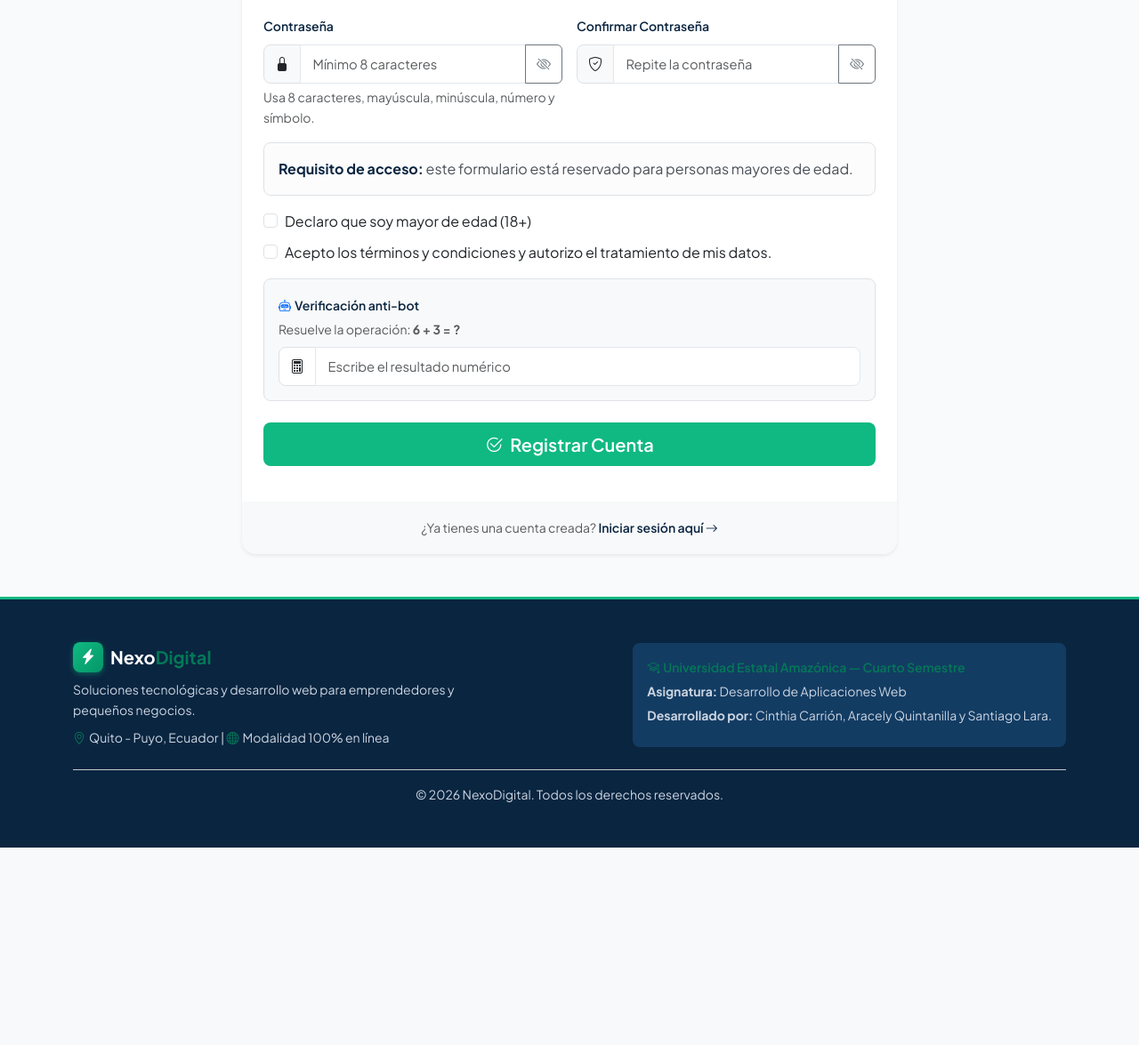
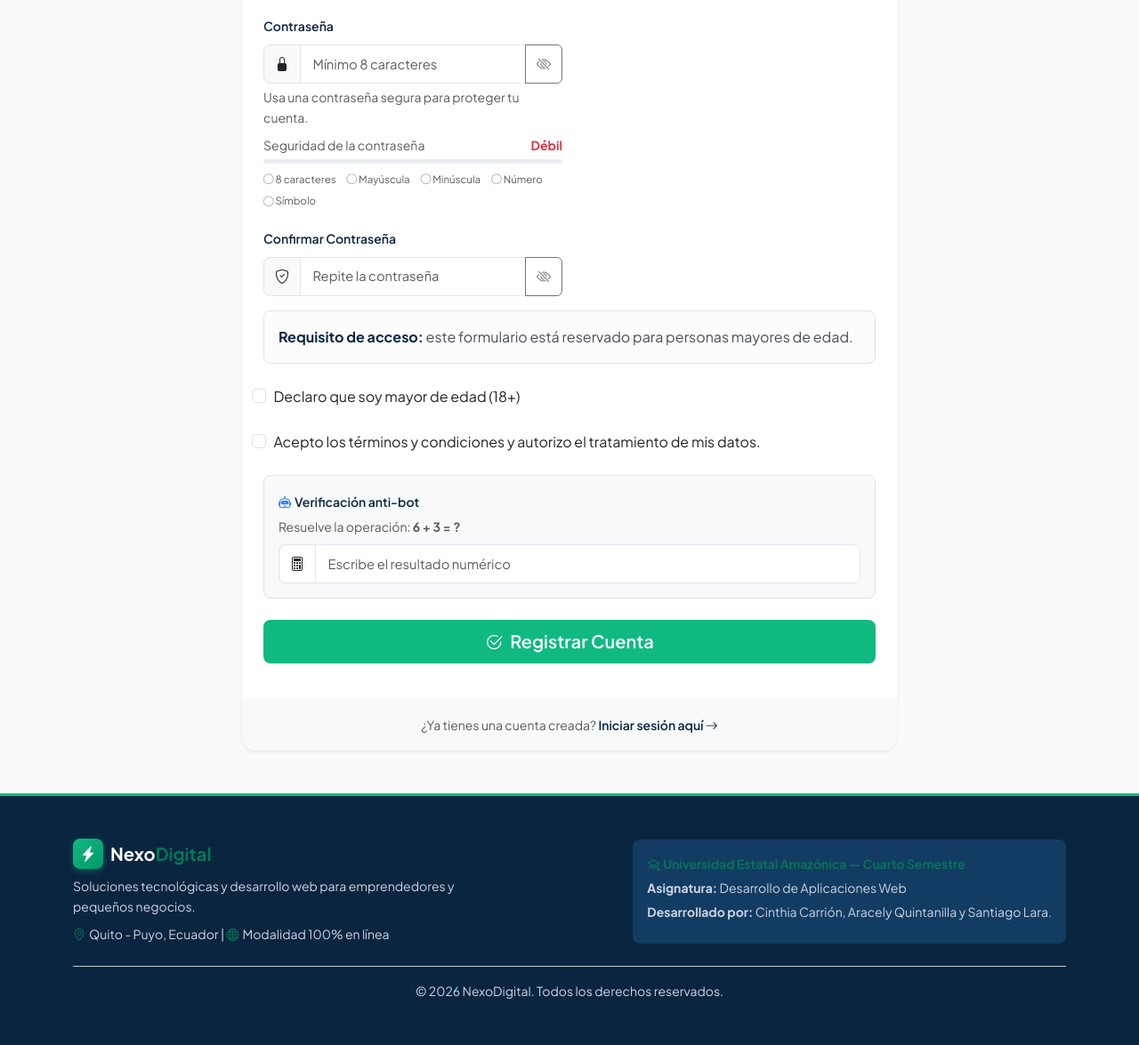
Before and after one commit to AracelyQuinta/NEXODIGITAL, a Flask app: page /registro in a window 1280 px wide. Shown: the part 799-1974 px from the top of the page at 89% size. Before the commit the page ends 1752 px from the top, so only its background shows below. Run offline with Flask 3, Linux system fonts and the light colour scheme; data that the repository does not hold is empty; some libraries are stand-ins or nearby versions.

Commit message:
formuario
actualizacion formulario de registro

```diff
--- a/static/css/estilo.css
+++ b/static/css/estilo.css
@@ -112,6 +112,38 @@ body {
 .table-filter-control:focus {
     border-color: var(--emerald);
     box-shadow: 0 0 0 0.2rem rgba(16, 185, 129, 0.16);
+}
+
+.password-rules {
+    display: flex;
+    flex-wrap: wrap;
+    gap: 0.35rem 0.75rem;
+    color: var(--text-muted);
+    font-size: 0.72rem;
+}
+
+.password-rules span {
+    white-space: nowrap;
+}
+
+.password-rules .bi-check-circle-fill {
+    color: var(--emerald-dark);
+}
+
+.password-rules .bi-circle {
+    color: #94a3b8;
+}
+
+.consent-row {
+    padding: 0.45rem 0.65rem;
+    border: 1px solid transparent;
+    border-radius: var(--radius-sm);
+    transition: background-color 0.2s ease, border-color 0.2s ease;
+}
+
+.consent-row:has(.is-invalid) {
+    border-color: var(--rose);
+    background-color: var(--rose-subtle);
 }
 
 /* Títulos con Contraste y Peso Óptimo */
--- a/static/js/script.js
+++ b/static/js/script.js
@@ -144,8 +144,19 @@ document.addEventListener("DOMContentLoaded", () => {
         const listaAdvertencias = document.getElementById("registroAdvertenciaLista");
         const password = document.getElementById("password");
         const confirmPassword = document.getElementById("confirm_password");
+        const confirmPasswordFeedback = document.getElementById("confirmPasswordFeedback");
+        const submitButton = document.getElementById("registroSubmit");
         const mayorEdad = document.getElementById("mayor_edad");
         const aceptaTerminos = document.getElementById("acepta_terminos");
+        const passwordStrengthBar = document.getElementById("passwordStrengthBar");
+        const passwordStrengthText = document.getElementById("passwordStrengthText");
+        const passwordRules = {
+            length: document.getElementById("ruleLength"),
+            upper: document.getElementById("ruleUpper"),
+            lower: document.getElementById("ruleLower"),
+            number: document.getElementById("ruleNumber"),
+            symbol: document.getElementById("ruleSymbol")
+        };
         const camposUnicos = [
             {
                 campo: "usuario",
@@ -185,12 +196,62 @@ document.addEventListener("DOMContentLoaded", () => {
             campo.classList.toggle("is-invalid", !campo.checkValidity());
         };
 
+        const actualizarReglasPassword = () => {
+            if (!password) return false;
+            const valor = password.value;
+            const reglas = {
+                length: valor.length >= 8,
+                upper: /[A-Z]/.test(valor),
+                lower: /[a-z]/.test(valor),
+                number: /\d/.test(valor),
+                symbol: /[^A-Za-z0-9]/.test(valor)
+            };
+            Object.entries(reglas).forEach(([nombre, cumple]) => {
+                const regla = passwordRules[nombre];
+                if (!regla) return;
+                regla.classList.toggle("text-success", cumple);
+                regla.classList.toggle("text-muted", !cumple);
+                const icono = regla.querySelector("i");
+                if (icono) {
+                    icono.classList.toggle("bi-check-circle-fill", cumple);
+                    icono.classList.toggle("bi-circle", !cumple);
+                }
+            });
+            const puntos = Object.values(reglas).filter(Boolean).length;
+            const porcentaje = puntos * 20;
+            passwordStrengthBar.style.width = `${porcentaje}%`;
+            passwordStrengthBar.setAttribute("aria-valuenow", porcentaje);
+            passwordStrengthBar.className = `progress-bar ${puntos < 3 ? "bg-danger" : puntos < 5 ? "bg-warning" : "bg-success"}`;
+            passwordStrengthText.textContent = puntos < 3 ? "Débil" : puntos < 5 ? "Media" : "Fuerte";
+            passwordStrengthText.className = puntos < 3 ? "text-danger" : puntos < 5 ? "text-warning" : "text-success";
+            return puntos === 5;
+        };
+
+        const revisarConfirmacion = () => {
+            if (!confirmPassword) return false;
+            const coincide = confirmPassword.value.length > 0 && confirmPassword.value === password.value;
+            confirmPassword.classList.toggle("is-valid", coincide);
+            confirmPassword.classList.toggle("is-invalid", !coincide);
+            confirmPasswordFeedback.textContent = coincide ? "" : "Las contraseñas no coinciden.";
+            return coincide;
+        };
+
         [password, confirmPassword, mayorEdad, aceptaTerminos].forEach((campo) => {
             if (campo) {
-                campo.addEventListener("input", () => revisarCampo(campo));
-                campo.addEventListener("change", () => revisarCampo(campo));
+                campo.addEventListener("input", () => {
+                    revisarCampo(campo);
+                    if (campo === password) actualizarReglasPassword();
+                    if (campo === confirmPassword || campo === password) revisarConfirmacion();
+                });
+                campo.addEventListener("change", () => {
+                    revisarCampo(campo);
+                    if (campo === password) actualizarReglasPassword();
+                    if (campo === confirmPassword || campo === password) revisarConfirmacion();
+                });
             }
         });
+        actualizarReglasPassword();
+        if (confirmPassword && confirmPassword.value) revisarConfirmacion();
 
         const comprobarDisponibilidad = async (item) => {
             const valor = item.input.value.trim();
@@ -274,6 +335,10 @@ document.addEventListener("DOMContentLoaded", () => {
             mostrarAdvertencias([]);
             if (!window.confirm("Tus datos cumplen las validaciones del formulario. ¿Deseas continuar con el registro?")) {
                 return;
+            }
+            if (submitButton) {
+                submitButton.disabled = true;
+                submitButton.innerHTML = '<span class="spinner-border spinner-border-sm me-2" aria-hidden="true"></span>Guardando información...';
             }
             registroForm.submit();
         });
--- a/templates/registro.html
+++ b/templates/registro.html
@@ -124,11 +124,28 @@
                                             <i class="bi bi-eye-slash"></i>
                                         </button>
                                     </div>
-                                    <div id="passwordHelp" class="form-text">Usa 8 caracteres, mayúscula, minúscula, número y símbolo.</div>
+                                    <div id="passwordHelp" class="form-text">Usa una contraseña segura para proteger tu cuenta.</div>
+                                    <div id="passwordStrength" class="password-strength mt-2" aria-live="polite">
+                                        <div class="d-flex justify-content-between small mb-1">
+                                            <span class="text-muted">Seguridad de la contraseña</span>
+                                            <strong id="passwordStrengthText" class="text-muted">Pendiente</strong>
+                                        </div>
+                                        <div class="progress" style="height: 5px;">
+                                            <div id="passwordStrengthBar" class="progress-bar" role="progressbar" style="width: 0%;" aria-valuemin="0" aria-valuemax="100" aria-valuenow="0"></div>
+                                        </div>
+                                        <div class="password-rules mt-2">
+                                            <span id="ruleLength"><i class="bi bi-circle"></i> 8 caracteres</span>
+                                            <span id="ruleUpper"><i class="bi bi-circle"></i> Mayúscula</span>
+                                            <span id="ruleLower"><i class="bi bi-circle"></i> Minúscula</span>
+                                            <span id="ruleNumber"><i class="bi bi-circle"></i> Número</span>
+                                            <span id="ruleSymbol"><i class="bi bi-circle"></i> Símbolo</span>
+                                        </div>
+                                    </div>
                                     {% for error in form.password.errors %}
                                         <div class="text-danger small mt-1">{{ error }}</div>
                                     {% endfor %}
                                 </div>
+                                <div id="confirmPasswordFeedback" class="invalid-feedback d-block"></div>
                                 <div class="col-md-6">
                                     {{ form.confirm_password.label(class="form-label fw-semibold text-navy small") }}
                                     <div class="input-group">
@@ -149,7 +166,7 @@
                             </div>
 
                             <div class="mb-3">
-                                <div class="form-check mb-2">
+                                <div class="form-check mb-2 consent-row">
                                     {{ form.mayor_edad(class="form-check-input" + (" is-invalid" if form.mayor_edad.errors else "")) }}
                                     {{ form.mayor_edad.label(class="form-check-label") }}
                                 </div>
@@ -157,7 +174,7 @@
                                     <div class="text-danger small mt-1">{{ error }}</div>
                                 {% endfor %}
 
-                                <div class="form-check">
+                                <div class="form-check consent-row">
                                     {{ form.acepta_terminos(class="form-check-input" + (" is-invalid" if form.acepta_terminos.errors else "")) }}
                                     {{ form.acepta_terminos.label(class="form-check-label") }}
                                 </div>
```
